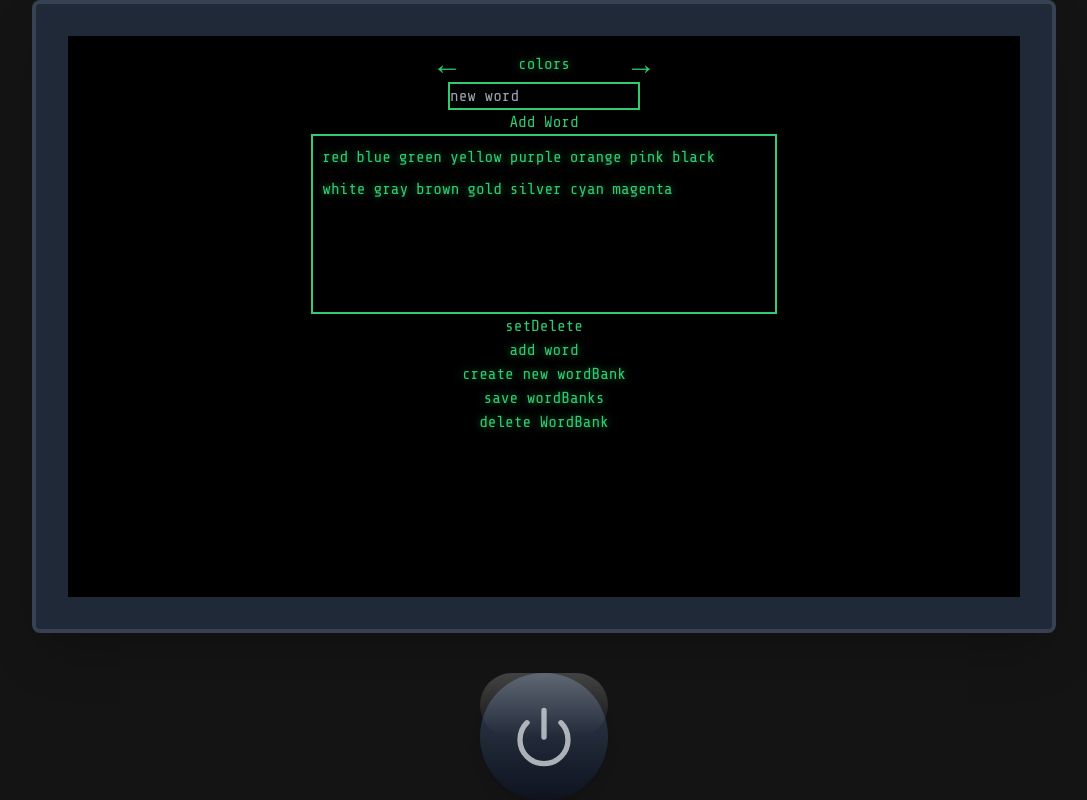
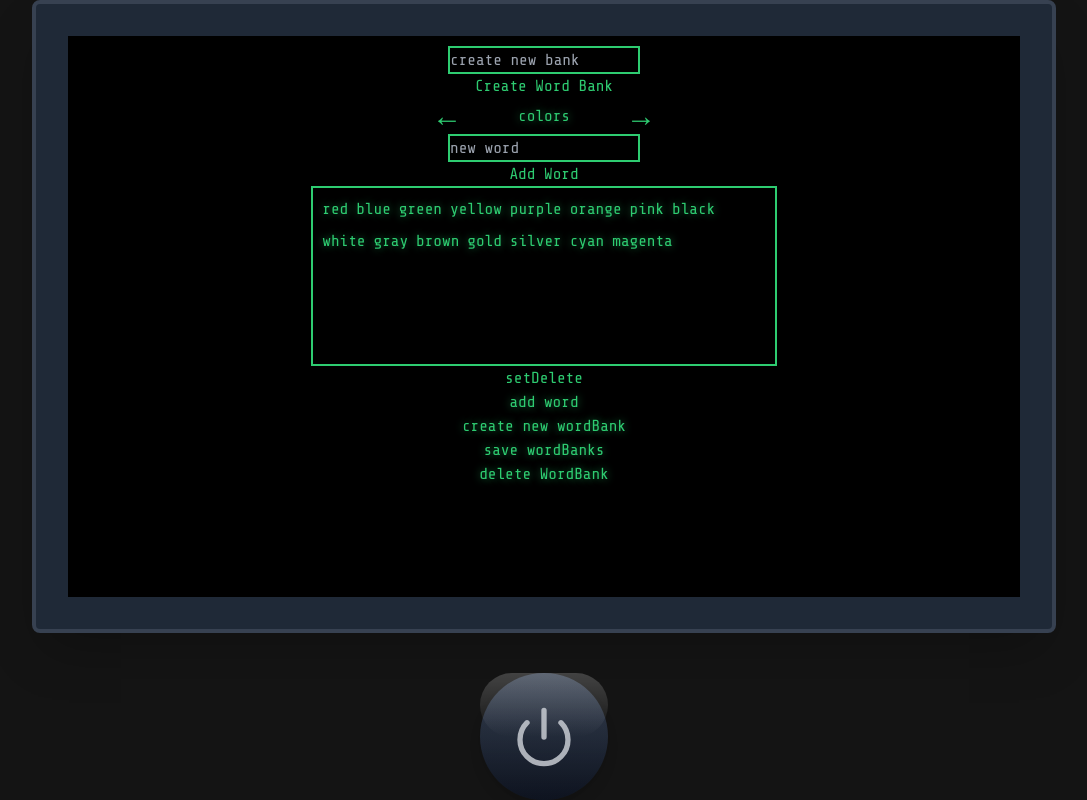
Before and after one commit to RoniGuru/word-game, a React (Vite) app: page /createWordBank in a window 1280 px wide. Shown: the whole page, without its empty margins (96-1183 px from the left). Built offline with nearby package versions, Linux system fonts and the light colour scheme.

Commit message:
create word bank

```diff
--- a/src/components/WordBank.tsx
+++ b/src/components/WordBank.tsx
@@ -1,7 +1,11 @@
 import { useSelector, useDispatch } from 'react-redux';
 import { RootState, AppDispatch } from '../state/store';
 import { useState } from 'react';
-import { removeWordFromBank, addWordBank } from '../state/word/wordSlice';
+import {
+  removeWordFromBank,
+  addWordToBank,
+  addCategory,
+} from '../state/word/wordSlice';
 
 export default function WordBank() {
   const [currentCategoryIndex, setCurrentCategoryIndex] = useState(0);
@@ -9,6 +13,7 @@ export default function WordBank() {
   const wordBanks = useSelector((state: RootState) => state.wordBank);
   const dispatch = useDispatch<AppDispatch>();
   const [newWord, setNewWord] = useState('');
+  const [name, setName] = useState('');
 
   function goToNextCategory() {
     setCurrentCategoryIndex(
@@ -29,12 +34,33 @@ export default function WordBank() {
 
   function handleAddWord(word: string) {
     if (word.length !== 0) {
-      dispatch(addWordBank({ category: currentCategory, word }));
+      dispatch(addWordToBank({ category: currentCategory, word }));
+    }
+  }
+
+  function handleCreateWordBank(name: string) {
+    console.log(name);
+    if (name.length !== 0) {
+      dispatch(addCategory(name));
     }
   }
 
   return (
     <>
+      <div className="flex  flex-col">
+        <input
+          onChange={(e) => setName(e.target.value)}
+          value={name}
+          placeholder="create new bank"
+          className="textInput"
+        />
+        <button
+          onClick={() => handleCreateWordBank(name)}
+          className="hoverStyle"
+        >
+          Create Word Bank
+        </button>
+      </div>
       <div className="flex items-center justify-between w-1/4 ">
         <button
           onClick={goToPreviousCategory}
--- a/src/state/word/wordSlice.ts
+++ b/src/state/word/wordSlice.ts
@@ -116,15 +116,11 @@ const wordBanksSlice = createSlice({
   name: 'wordBanks',
   initialState,
   reducers: {
-    addCategory: (
-      state,
-      action: PayloadAction<{ category: string; words: string[] }>
-    ) => {
-      const { category, words } = action.payload;
-      state[category] = words;
+    addCategory: (state, action: PayloadAction<string>) => {
+      state[action.payload] = [];
     },
 
-    addWordBank: (
+    addWordToBank: (
       state,
       action: PayloadAction<{ category: string; word: string }>
     ) => {
@@ -153,8 +149,12 @@ const wordBanksSlice = createSlice({
 });
 
 // Export the actions
-export const { addCategory, addWordBank, removeCategory, removeWordFromBank } =
-  wordBanksSlice.actions;
+export const {
+  addCategory,
+  addWordToBank,
+  removeCategory,
+  removeWordFromBank,
+} = wordBanksSlice.actions;
 
 // Export the reducer
 export default wordBanksSlice.reducer;
```
